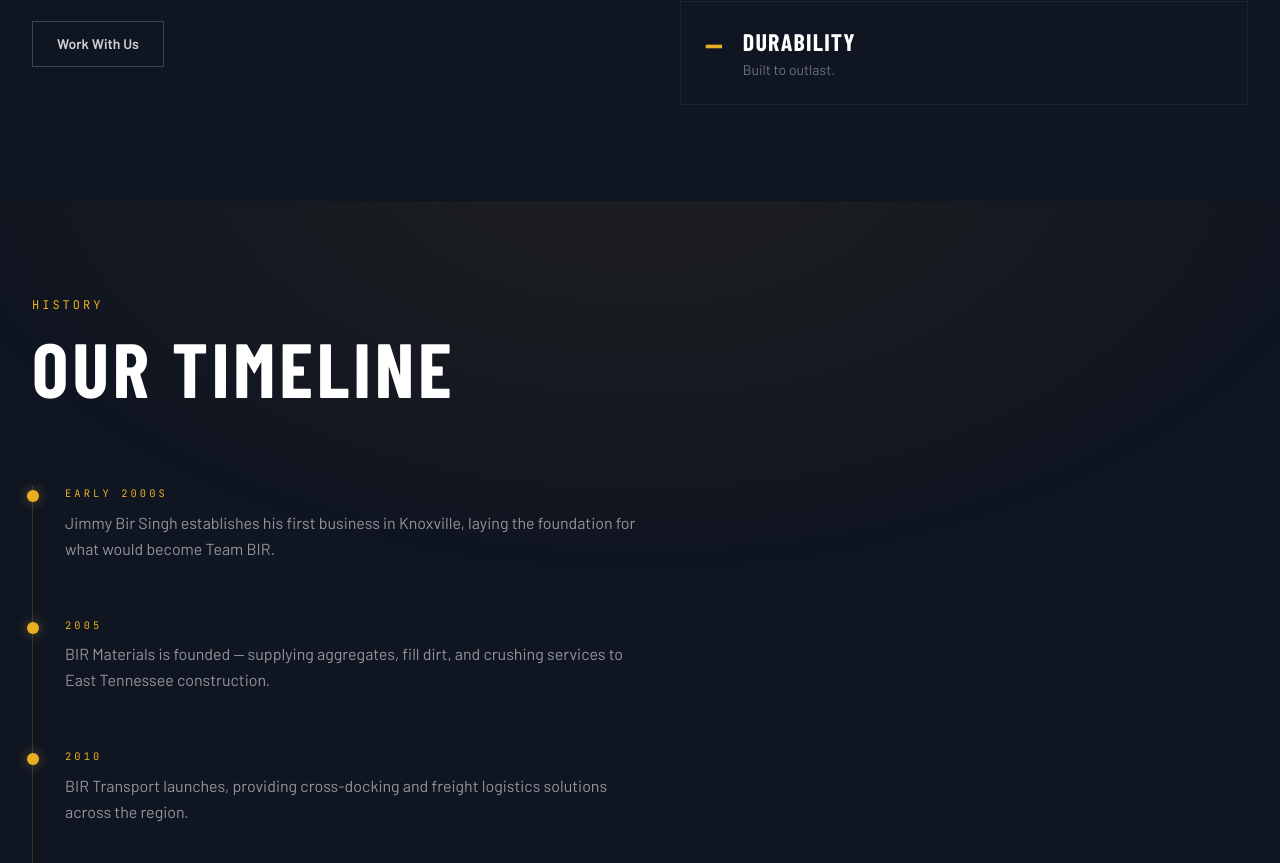
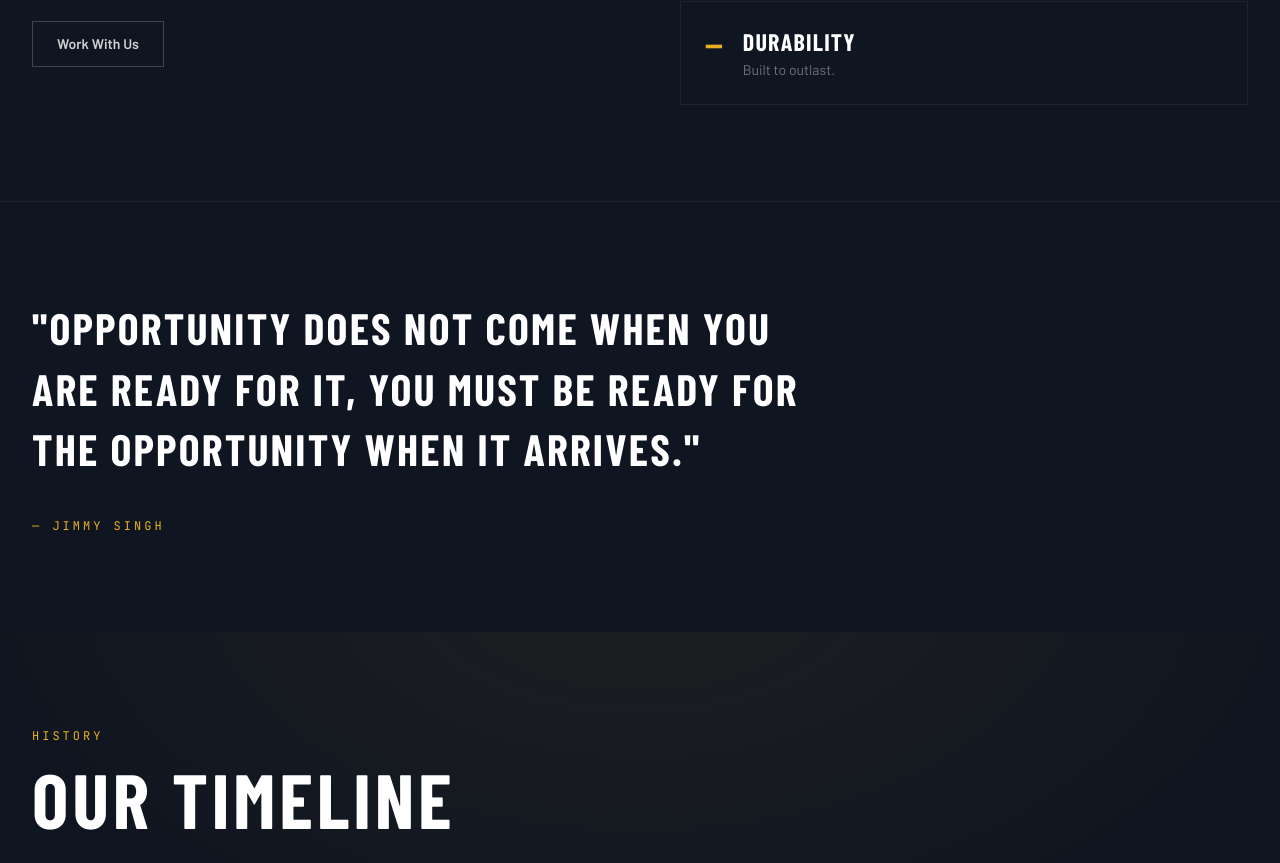
Before and after one commit to HyperEndgame/TeamBir, a Next.js app in the folder apps/web/: page /about in a window 1280 px wide. Shown: the part 1097-1960 px from the top of the page. Built offline with nearby package versions, Linux system fonts and the light colour scheme; a web font is replaced by a local one.

Commit message:
feat: add Jimmy Singh quote to about/founder page
Co-Authored-By: Claude Sonnet 4.6 <noreply@anthropic.com>

```diff
--- a/apps/web/app/(main)/about/page.tsx
+++ b/apps/web/app/(main)/about/page.tsx
@@ -81,6 +81,20 @@ export default function AboutPage() {
           </div>
         </section>
 
+        {/* Quote */}
+        <section className="py-24 border-t border-white/[0.06]">
+          <div className="container-site">
+            <ScrollReveal>
+              <blockquote className="max-w-3xl">
+                <p className="font-display text-[clamp(1.5rem,3.5vw,2.75rem)] tracking-wider text-white leading-snug mb-8 uppercase" style={{ fontWeight: 700 }}>
+                  "Opportunity does not come when you are ready for it, you must be ready for the opportunity when it arrives."
+                </p>
+                <cite className="font-mono text-xs tracking-[0.25em] uppercase text-accent not-italic">— Jimmy Singh</cite>
+              </blockquote>
+            </ScrollReveal>
+          </div>
+        </section>
+
         {/* Timeline */}
         <section className="py-24 relative">
           <div className="absolute inset-0 gradient-mesh pointer-events-none" />
```
